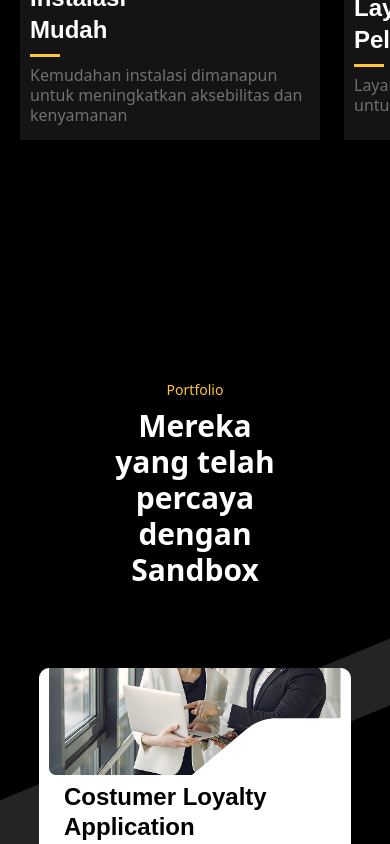
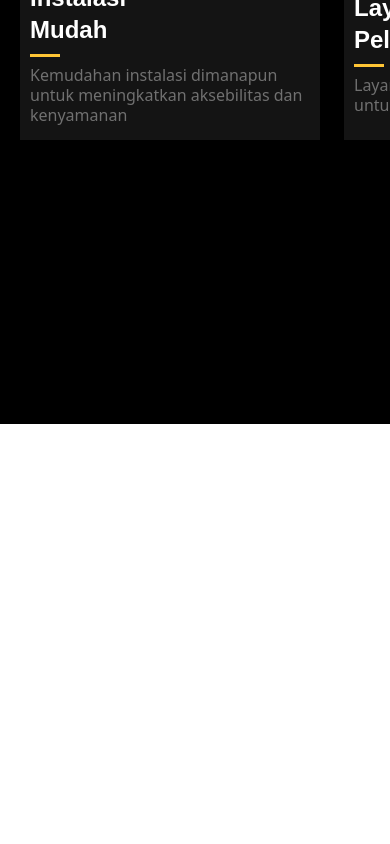
Before and after one commit to Rddei/Helper, a React (Vite) app: page / in a window 390 px wide. Shown: the part 3660-4504 px from the top of the page. Built offline with nearby package versions, Linux system fonts and the light colour scheme; a web font is replaced by a local one.

Commit message:
update parallax

```diff
--- a/src/components/homepage/SectionContactUs.jsx
+++ b/src/components/homepage/SectionContactUs.jsx
@@ -4,7 +4,7 @@
 export const SectionContactUs = () => {
 
   return (
-    <div className='bg-[#0D0D0D] w-full h-screen px-[var(--padding-mobile)] md:px-[var(--padding-dekstop)]'>
+    <div className='bg-[#0D0D0D] w-full h-auto py-30 px-[var(--padding-mobile)] md:px-[var(--padding-dekstop)]'>
         <div className='grid grid-cols-1 md:grid-cols-2 items-center h-full'>
             <div className='flex flex-col items-start justify-center gap-6 w-[80%]'>
                 <p className='font-inter-tight text-lg font-bold text-[var(--color-sb-yellow)]'>Hubungi Kami</p>
@@ -20,7 +20,7 @@
                     <input
                     type="text"
                     placeholder="Masukkan nama perusahaan"
-                    className="px-4 text-[#5B5B5B] py-2 border border-[#707070] rounded-lg focus:outline-none focus:ring-0 placeholder:text-[#5B5B5B]"
+                    className="bg-[#070707] px-4 text-[#5B5B5B] py-2 border border-[#707070] rounded-lg focus:outline-none focus:ring-0 placeholder:text-[#5B5B5B]"
                     />
                 </div>
 
@@ -32,7 +32,7 @@
                     <input
                     type="email"
                     placeholder="Masukkan email"
-                    className="px-4 text-[#5B5B5B] py-2 border border-[#707070] rounded-lg focus:outline-none focus:ring-0 placeholder:text-[#5B5B5B]"
+                    className="bg-[#070707] px-4 text-[#5B5B5B] py-2 border border-[#707070] rounded-lg focus:outline-none focus:ring-0 placeholder:text-[#5B5B5B]"
                     />
                 </div>
 
@@ -44,7 +44,7 @@
                     <textarea
                     placeholder="Tulis pesan atau kebutuhan Anda di sini..."
                     rows={4}
-                    className="px-4 py-2 border border-[#707070] rounded-lg resize-none focus:outline-none focus:ring-0 placeholder:text-[#5B5B5B] text-[#5B5B5B]"
+                    className="bg-[#070707] px-4 py-2 border border-[#707070] rounded-lg resize-none focus:outline-none focus:ring-0 placeholder:text-[#5B5B5B] text-[#5B5B5B]"
                     />
                 </div>
                 <div className='md:col-span-2 flex justify-end'>
@@ -57,3 +57,5 @@
     </div>
   )
 }
+
+export default SectionContactUs
--- a/src/components/homepage/ParalaxSection.jsx
+++ b/src/components/homepage/SectionParallax.jsx
@@ -6,7 +6,7 @@
 
 gsap.registerPlugin(ScrollTrigger);
 
-const ParalaxSection = () => {
+const SectionParallax = () => {
   const containerRef = useRef(null);
   const portfolioRef = useRef(null);
 
@@ -33,7 +33,7 @@
   }, []);
 
   return (
-    <div ref={containerRef} className="relative h-auto pb-10 overflow-hidden">
+    <div ref={containerRef} className="relative h-auto pb-10 overflow-hidden bg-black">
       {/* SectionWhyChoose tetap terlihat & menempel */}
         <div className="sticky top-0 h-screen z-10">
             <SectionWhyChoose />
@@ -50,4 +50,4 @@
   );
 };
 
-export default ParalaxSection;
+export default SectionParallax;
--- a/src/components/homepage/SectionPortfolio.jsx
+++ b/src/components/homepage/SectionPortfolio.jsx
@@ -30,7 +30,7 @@
   }, []);
 
   return (
-    <div className="bg-black relative pb-40">
+    <div className="bg-black relative pb-30">
       <div className="bg-portfolio h-auto text-white py-20">
         {/* Section Title */}
         <div className="text-center flex flex-col items-center mb-20">
@@ -97,7 +97,7 @@
 
         {/* Custom Pagination */}
       </div>
-      <div className="absolute bottom-48 left-1/2 -translate-x-1/2 pb-5">
+      <div className="absolute bottom-20 left-1/2 -translate-x-1/2 pb-5">
         <div ref={paginationRef} className="custom-pagination flex z-10"></div>
       </div>
     </div>
--- a/src/pages/Homepage.jsx
+++ b/src/pages/Homepage.jsx
@@ -3,10 +3,8 @@
 import SectionAboutSandbox from '../components/homepage/SectionAboutSandbox'
 import SectionSolutionSandbox from '../components/homepage/SectionSolutionSandbox'
 import SectionReadyToUse from '../components/homepage/SectionReadyToUse'
-import SectionWhyChoose from '../components/homepage/SectionWhyChoose'
-import SectionPortfolio from '../components/homepage/SectionPortfolio'
-import { SectionContactUs } from '../components/homepage/SectionContactUs'
-// import ParalaxSection from '../components/homepage/ParalaxSection'
+import SectionParallax from '../components/homepage/SectionParallax'
+import SectionContactUs from '../components/homepage/SectionContactUs'
 
 const Homepage = () => {
   return (
@@ -15,10 +13,8 @@
         <SectionAboutSandbox />
         <SectionSolutionSandbox />
         <SectionReadyToUse />
-        <SectionWhyChoose />
-        <SectionPortfolio />
+        <SectionParallax />
         <SectionContactUs />
-        {/* <ParalaxSection /> */}
     </div>
   )
 }
```
